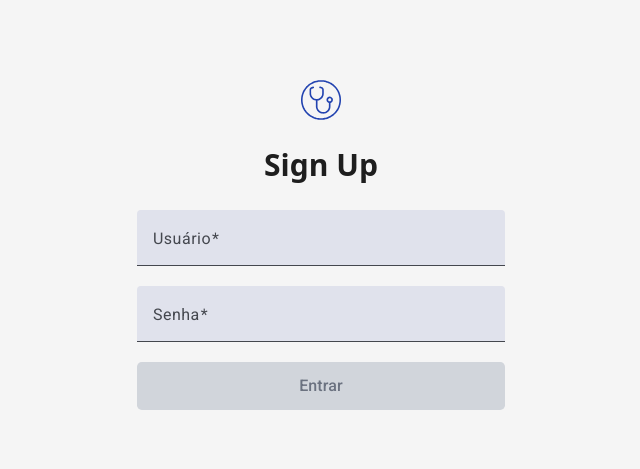
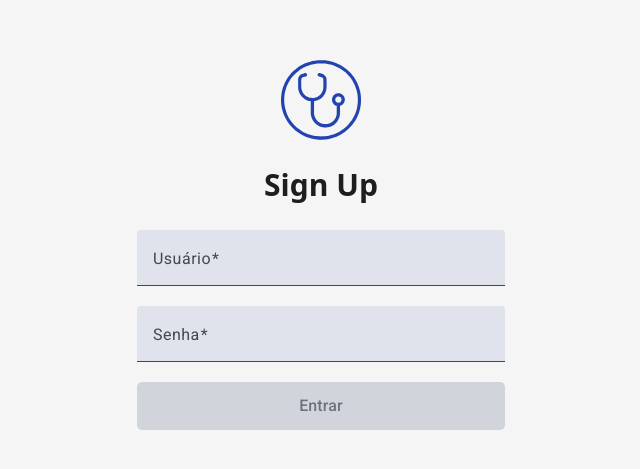
Before and after one commit to pedrogles/medical-appointments, an Angular app: page /login in a window 1280 px wide. Shown: the part 155-624 px from the top of the page, without its empty margins (319-959 px from the left). Built offline with nearby package versions, Linux system fonts and the light colour scheme.

Commit message:
refactor(logo): Renomear propriedade de classe usada para estilização

```diff
--- a/src/app/auth/login/login.component.html
+++ b/src/app/auth/login/login.component.html
@@ -1,5 +1,5 @@
 <form [formGroup]="loginForm" class="login-form" (ngSubmit)="onSubmit()">
-    <app-logo size="md-logo"></app-logo>
+    <app-logo class="md-logo blue"></app-logo>
     <h1 class="title">Sign Up</h1>
     <div>
         <mat-form-field class="form-field">
```
